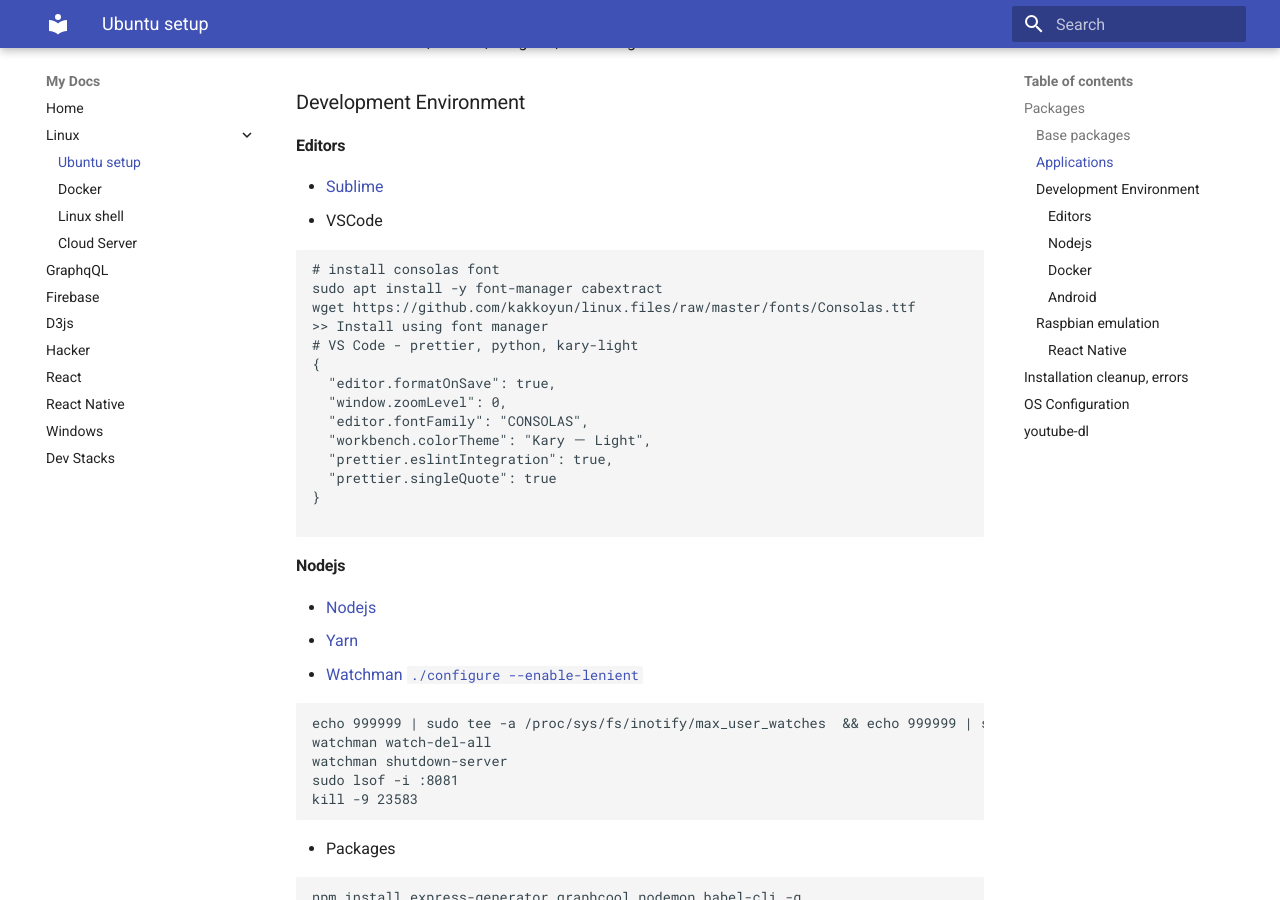
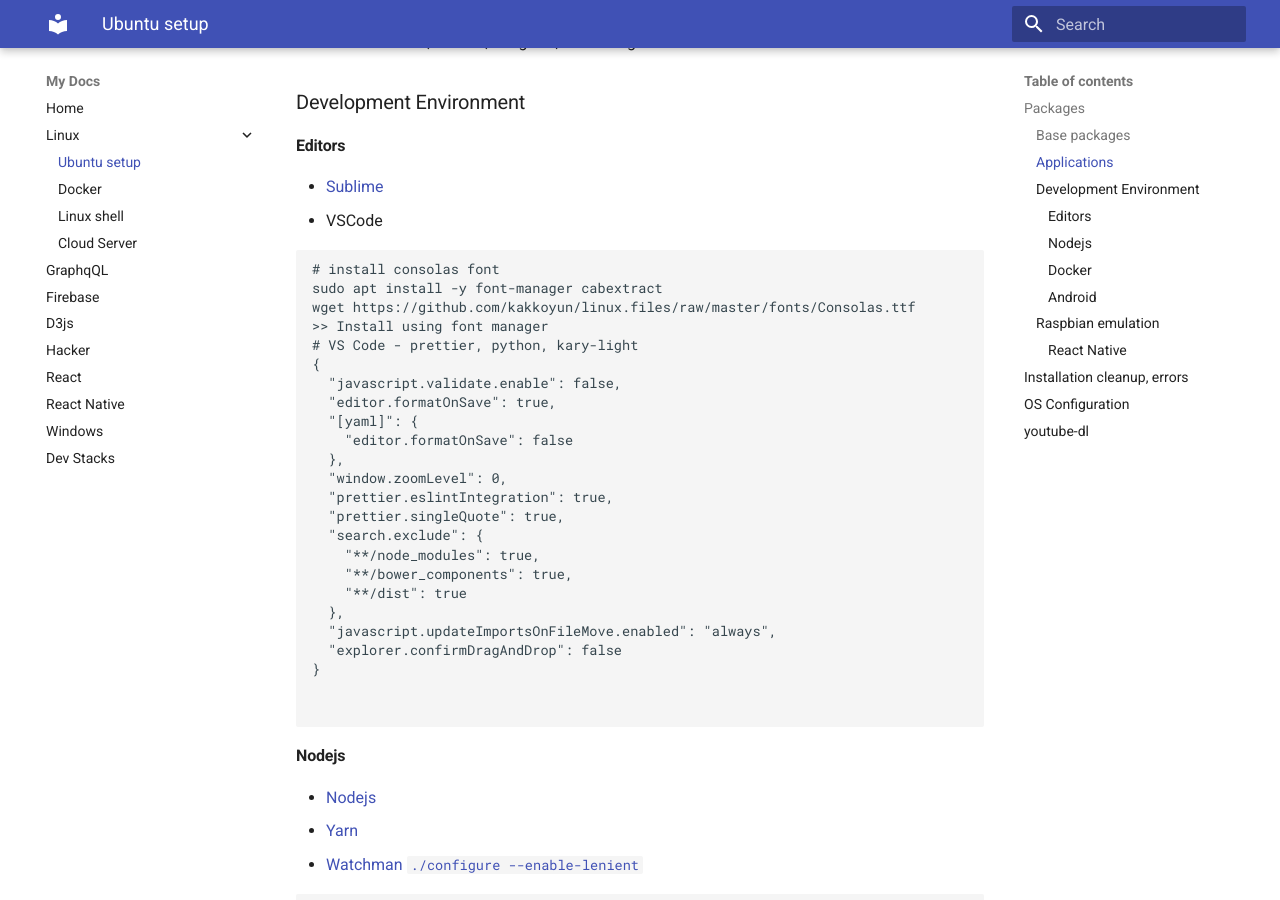
Before and after one commit to ajaymore/development-docs, an MkDocs documentation site: the page built from docs/linux/ubuntu-setup.md, in a window 1280 px wide and 900 px high, scrolled down 535 px. Built offline with MkDocs 1.6.1 and Material for MkDocs 9.7.7, drawn with Linux system fonts in a browser that asks for light colours; old or Windows-style settings are respelled for this version of MkDocs.

Commit message:
Update ubuntu-setup.md

````diff
--- a/docs/linux/ubuntu-setup.md
+++ b/docs/linux/ubuntu-setup.md
@@ -24,13 +24,23 @@
 >> Install using font manager
 # VS Code - prettier, python, kary-light
 {
+  "javascript.validate.enable": false,
   "editor.formatOnSave": true,
+  "[yaml]": {
+    "editor.formatOnSave": false
+  },
   "window.zoomLevel": 0,
-  "editor.fontFamily": "CONSOLAS",
-  "workbench.colorTheme": "Kary － Light",
   "prettier.eslintIntegration": true,
-  "prettier.singleQuote": true
+  "prettier.singleQuote": true,
+  "search.exclude": {
+    "**/node_modules": true,
+    "**/bower_components": true,
+    "**/dist": true
+  },
+  "javascript.updateImportsOnFileMove.enabled": "always",
+  "explorer.confirmDragAndDrop": false
 }
+
 
 ```
 
````
